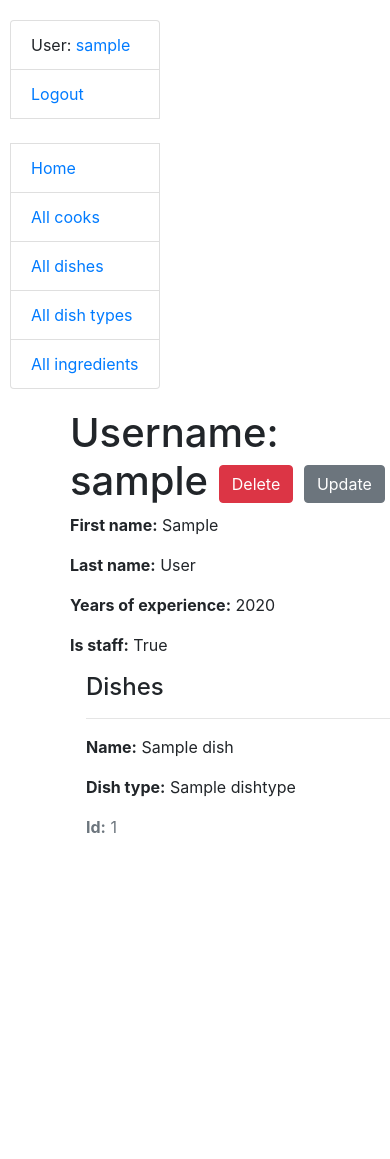
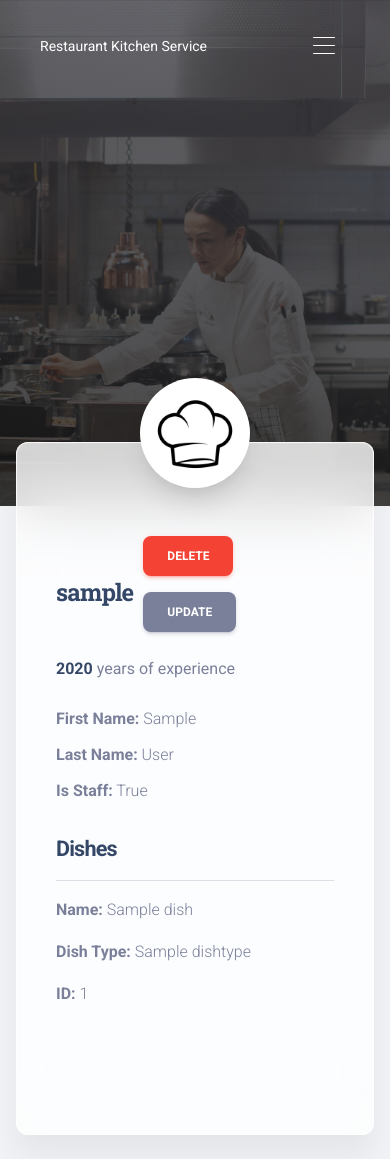
Before and after one commit to raychw/restaurant-kitchen-service, a Django app: page /cooks/1 in a window 390 px wide. Before the commit the page ends 833 px from the top, so only its background shows below. Run offline with Django 5.2, Linux system fonts and the light colour scheme; a user stored in the database is signed in; tables that the repository leaves empty hold one stand-in row (values such as "Sample post"); some libraries are stand-ins or nearby versions.

Commit message:
implemented frontend for cook detail page

```diff
--- a/templates/catalog/cook_detail.html
+++ b/templates/catalog/cook_detail.html
@@ -1,33 +1,139 @@
-{% extends "base.html" %}
+{#{% extends "base.html" %}#}
+{##}
+{#{% block content %}#}
+{#  <h1>#}
+{#    Username: {{ cook.username }}#}
+{#    <a href="{% url 'catalog:cook_delete' pk=cook.id %}" class="btn btn-danger link-to-page">#}
+{#      Delete#}
+{#    </a>#}
+{##}
+{#    <a href="{% url 'catalog:cook_update' pk=cook.id %}" class="btn btn-secondary link-to-page">#}
+{#      Update#}
+{#    </a>#}
+{#  </h1>#}
+{##}
+{#  <p><strong>First name:</strong> {{ cook.first_name }}</p>#}
+{#  <p><strong>Last name:</strong> {{ cook.last_name }}</p>#}
+{#  <p><strong>Years of experience:</strong> {{ cook.years_of_experience }}</p>#}
+{#  <p><strong>Is staff:</strong> {{ cook.is_staff }}</p>#}
+{##}
+{#  <div class="ml-3">#}
+{#    <h4>Dishes</h4>#}
+{##}
+{#    {% for dish in cook.dishes.all %}#}
+{#        <hr>#}
+{#        <p><strong>Name:</strong> {{ dish.name }}</p>#}
+{#        <p><strong>Dish type:</strong> {{ dish.dish_type }}</p>#}
+{#        <p class="text-muted"><strong>Id:</strong> {{dish.id}}</p>#}
+{##}
+{#    {% empty %}#}
+{#      <p>No dishes!</p>#}
+{#    {% endfor %}#}
+{#  </div>#}
+{#{% endblock %}#}
+
+{% extends "layouts/base.html" %}
+
+{% block title %}Cook Profile{% endblock %}
+
+{% block body_class %}cook-profile{% endblock %}
+
+{% block stylesheets %}
+<!-- Add any specific page stylesheets here -->
+<style>
+  .page-header {
+    position: relative;
+    background-position: center;
+    background-size: cover;
+    height: 60vh;
+  }
+  .mask {
+    background-color: rgba(0, 0, 0, 0.5);
+  }
+  .card-body {
+    margin-top: -50px;
+  }
+  .avatar-xxl {
+    width: 150px;
+    height: 150px;
+    border-radius: 50%;
+  }
+  .link-to-page {
+    margin-left: 10px;
+  }
+  .cook-details p {
+    margin-bottom: 10px;
+  }
+  .dishes-section {
+    margin-top: 30px;
+  }
+  .dishes-section hr {
+    border-color: #ddd;
+  }
+</style>
+{% endblock stylesheets %}
 
 {% block content %}
-  <h1>
-    Username: {{ cook.username }}
-    <a href="{% url 'catalog:cook_delete' pk=cook.id %}" class="btn btn-danger link-to-page">
-      Delete
-    </a>
 
-    <a href="{% url 'catalog:cook_update' pk=cook.id %}" class="btn btn-secondary link-to-page">
-      Update
-    </a>
-  </h1>
+  {% include 'includes/navigation-transparent.html' %}
 
-  <p><strong>First name:</strong> {{ cook.first_name }}</p>
-  <p><strong>Last name:</strong> {{ cook.last_name }}</p>
-  <p><strong>Years of experience:</strong> {{ cook.years_of_experience }}</p>
-  <p><strong>Is staff:</strong> {{ cook.is_staff }}</p>
+  <header>
+    <div class="page-header min-height-400" style="background-image: url('{{ ASSETS_ROOT }}/img/chefs.jpg');" loading="lazy">
+      <span class="mask bg-gradient-dark opacity-8"></span>
+    </div>
+  </header>
 
-  <div class="ml-3">
+  <div class="card card-body blur shadow-blur mx-3 mx-md-4 mt-n6 mb-4">
+    <!-- START Cook Profile Section -->
+    <section class="py-sm-7 py-5 position-relative">
+      <div class="container">
+        <div class="row">
+          <div class="col-12 mx-auto">
+            <div class="mt-n8 mt-md-n9 text-center">
+              <img class="avatar avatar-xxl shadow-xl position-relative z-index-2" src="{{ ASSETS_ROOT }}/img/cookicon.jpg" alt="Cook Profile Picture" loading="lazy">
+            </div>
+            <div class="row py-5">
+              <div class="col-lg-7 col-md-7 z-index-2 position-relative px-md-2 px-sm-5 mx-auto">
+                <div class="d-flex justify-content-between align-items-center mb-2">
+                  <h3 class="mb-0">{{ cook.username }}</h3>
+                  <div class="d-block">
+                    <a href="{% url 'catalog:cook_delete' pk=cook.id %}" class="btn btn-danger link-to-page">Delete</a>
+                    <a href="{% url 'catalog:cook_update' pk=cook.id %}" class="btn btn-secondary link-to-page">Update</a>
+                  </div>
+                </div>
+                <div class="row mb-4 cook-details">
+                  <div class="col-auto">
+                    <span class="h6">{{ cook.years_of_experience }}</span>
+                    <span>years of experience</span>
+                  </div>
+                </div>
+                <div class="cook-details">
+                  <p><strong>First Name:</strong> {{ cook.first_name }}</p>
+                  <p><strong>Last Name:</strong> {{ cook.last_name }}</p>
+                  <p><strong>Is Staff:</strong> {{ cook.is_staff }}</p>
+                </div>
+                <div class="dishes-section">
                   <h4>Dishes</h4>
-
                   {% for dish in cook.dishes.all %}
                       <hr>
                       <p><strong>Name:</strong> {{ dish.name }}</p>
-        <p><strong>Dish type:</strong> {{ dish.dish_type }}</p>
-        <p class="text-muted"><strong>Id:</strong> {{dish.id}}</p>
-
+                      <p><strong>Dish Type:</strong> {{ dish.dish_type }}</p>
+                      <p class="text-muted"><strong>ID:</strong> {{ dish.id }}</p>
                   {% empty %}
                     <p>No dishes!</p>
                   {% endfor %}
                 </div>
-{% endblock %}
+              </div>
+            </div>
+          </div>
+        </div>
+      </div>
+    </section>
+    <!-- END Cook Profile Section -->
+  </div>
+
+{% endblock content %}
+
+{% block javascripts %}
+<!-- Add any specific page JavaScript here -->
+{% endblock javascripts %}
```
Also changed, not shown: static/assets/img/cookicon.jpg (added). Lines whose indentation alone changed are shown as unchanged.
